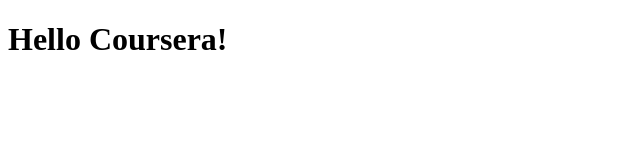
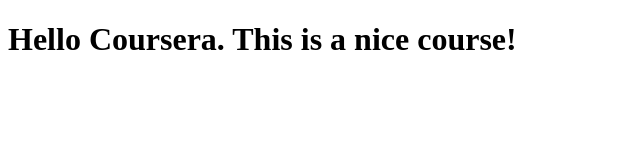
Before and after one commit to karsrin/coursera-test, a plain HTML site: page site/index.html in a window 1280 px wide. Shown: the whole page, without its empty margins (0-640 px from the left). Drawn offline with Linux system fonts and the light colour scheme.

Commit message:
Small change

```diff
--- a/site/index.html
+++ b/site/index.html
@@ -5,6 +5,6 @@
 	<title>Hello Coursera!</title>
 </head>
 <body>
-  <h1> Hello Coursera!</h1>
+  <h1> Hello Coursera. This is a nice course!</h1>
 </body>
 </html>
```
